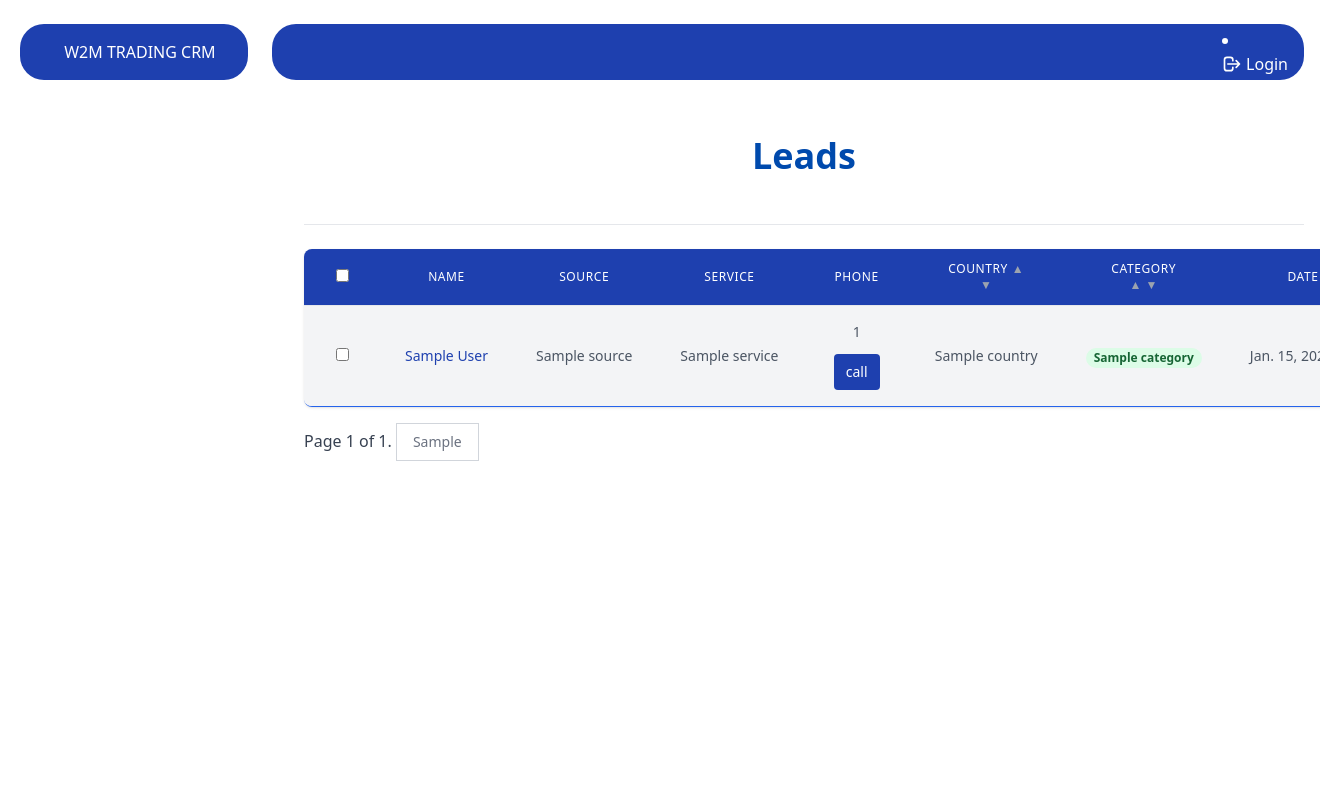
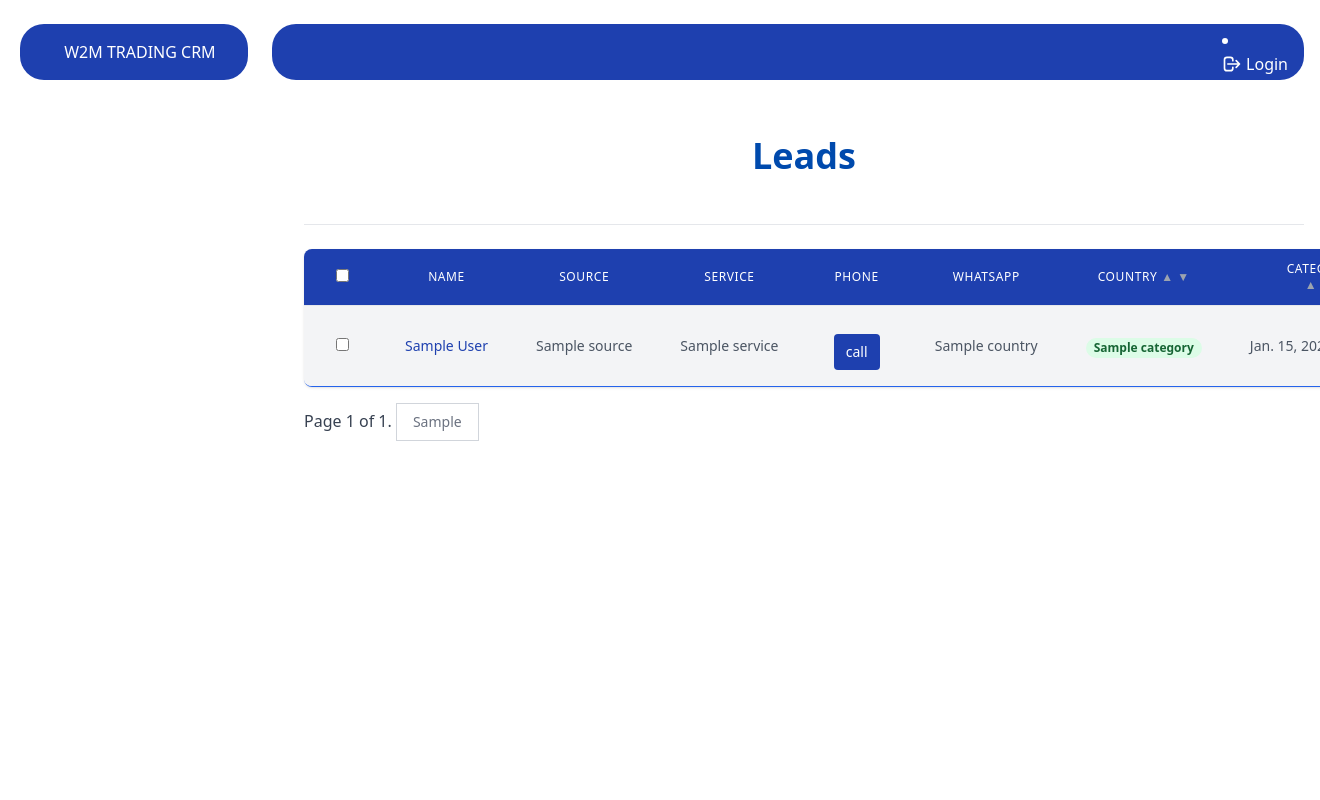
Before and after one commit to bilo2bil3/kingcrm, a Django app: template leads/templates/leads/lead_list.html in a window 1320 px wide; the page is wider, and only the part inside the window is pictured. Run offline with Django 3.2, Linux system fonts and the light colour scheme; the template is opened without the code that fills it: most values are stand-ins (such as "Sample title", 1, 10 or a date in 2020); some libraries are stand-ins or nearby versions.

Commit message:
whatsapp

```diff
--- a/leads/templates/leads/lead_list.html
+++ b/leads/templates/leads/lead_list.html
@@ -19,7 +19,7 @@
 </div>
 
         <div class="w-full mb-6 py-6 flex justify-between items-center border-b border-gray-200 ">
-              {% if request.user.is_organisor %}
+            {% if request.user.is_organisor  %}
                 <div class="dropdown ">
     <button class=" dropbtn w-full flex items-center justify-center px-8 py-2 border border-transparent text-base font-medium rounded-md text-white bg-blue-600 hover:bg-indigo-700 md:py-2 md:text-lg md:px-10 sm:text-xs">Action</button>
     <div class="dropdown-content">
@@ -86,6 +86,9 @@
                             <th scope="col" class="px-8 py-3 text-centre text-xs  font-medium   text-white bg-blue-800 dark:bg-gray-900  gap-x-2.5  uppercase tracking-wider">
                             Phone
                             </th>
+                            <th scope="col" class="px-8 py-3 text-centre text-xs  font-medium   text-white bg-blue-800 dark:bg-gray-900  gap-x-2.5  uppercase tracking-wider">
+                            Whatsapp
+                            </th>
 
                             <th scope="col" class="px-8 py-3 text-centre text-xs font-medium text-white bg-blue-800 dark:bg-gray-900  gap-x-2.5  uppercase tracking-wider">
                             Country
@@ -136,10 +139,10 @@
                                     {{ lead.service }}
                                 </td>
                                 <td class="px-6 py-4 whitespace-nowrap text-sm text-gray-600 dark:text-gray-200 text-center ">
-
+                           {% if request.user.is_organisor  %}
                                         {{ lead.phone_number }}
                                         <br>
-
+                                 {% endif %}
                                     <button class="click2call-call mt-3 text-white dark:bg-blue-800 bg-blue-800  border-0 py-2 px-3 focus:outline-none hover:bg-indigo-600 rounded" data-firstname="{{lead.first_name}}" data-lastname="{{lead.last_name}}" data-lead="{{lead.pk}}">
                                         call
                                     </button>
@@ -147,6 +150,18 @@
                                         hangup
                                     </button>
                                 </td>
+      {% if request.user.is_organisor  %}
+    <td class="px-6 py-4 whitespace-nowrap text-sm text-gray-600 dark:text-gray-200 text-center ">
+
+                                        <a class="" href="https://api.whatsapp.com/send?phone={{ lead.phone_number }}">
+                                    <button class="mt-3 text-white dark:bg-blue-800 bg-green-600  border-0 py-2 px-3 focus:outline-none hover:bg-indigo-600 rounded" data-firstname="{{lead.first_name}}" data-lastname="{{lead.last_name}}" data-lead="{{lead.pk}}">
+                                        Whatsapp
+                                    </button>
+                                        </a>
+                                </td>
+
+      {% endif %}
+
                                 <td class="px-6 py-4 whitespace-nowrap text-sm text-gray-600 dark:text-gray-200 text-center ">
                                     {{ lead.country }}
                                 </td>
```
